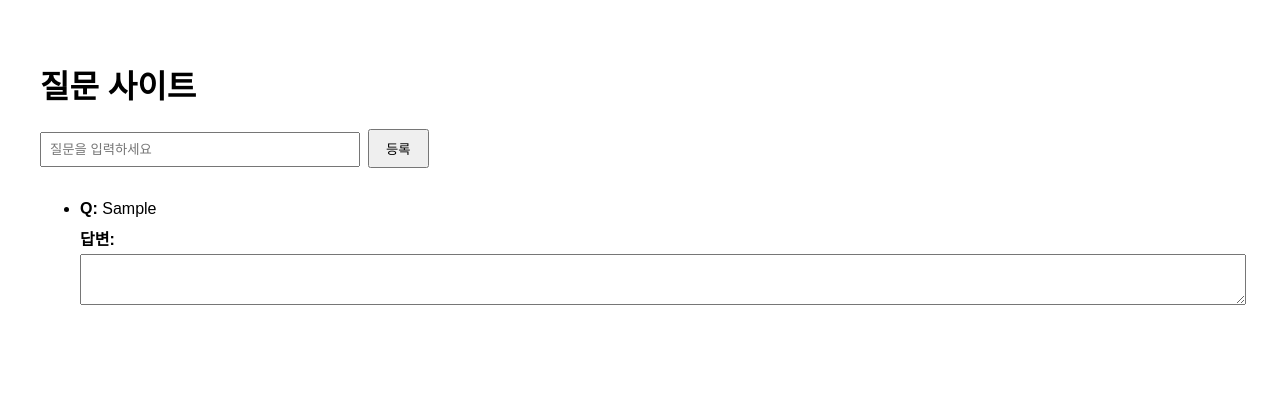
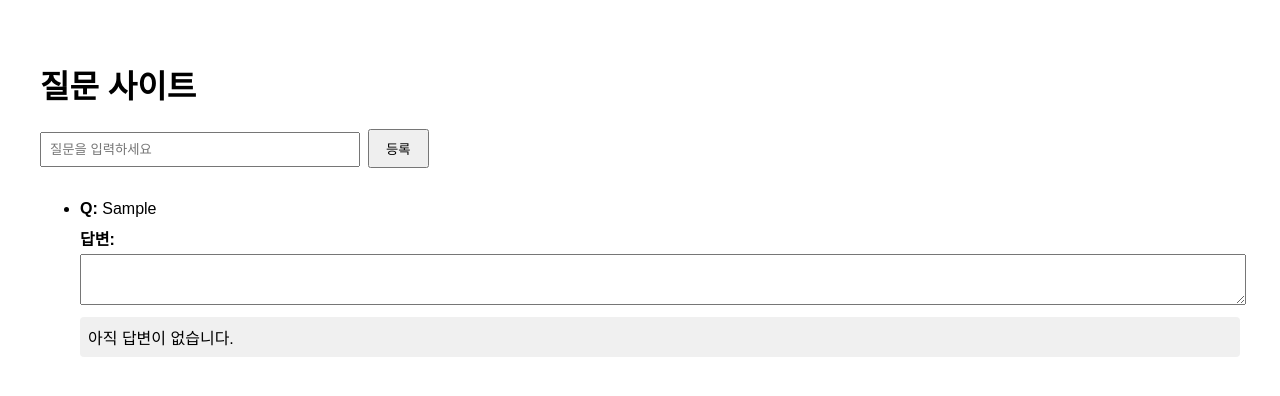
Before and after one commit to uahyeonuk4273/question-site, a Next.js app: page / in a window 1280 px wide. Both pictures are taken after typing "Sample" into the empty fields and a click on the button "등록". Shown: the top 396 px of the page. Built offline with nearby package versions, Linux system fonts and the light colour scheme.

Commit message:
답변 상태 불변성 유지 수정

```diff
--- a/pages/index.js
+++ b/pages/index.js
@@ -12,11 +12,10 @@ export default function Home() {
   };
 
   const handleAnswerChange = (idx, value) => {
-    // 불변성 유지해서 새 객체로 업데이트
-    setQuestions(prevQuestions => {
-      const newQuestions = [...prevQuestions];
-      newQuestions[idx] = { ...newQuestions[idx], answer: value };
-      return newQuestions;
+    setQuestions(prev => {
+      const newQs = [...prev];
+      newQs[idx] = { ...newQs[idx], answer: value };
+      return newQs;
     });
   };
 
@@ -39,7 +38,7 @@ export default function Home() {
 
       <ul style={{ marginTop: '2rem' }}>
         {questions.map((q, idx) => (
-          <li key={idx} style={{ marginBottom: '1.5rem' }}>
+          <li key={idx} style={{ marginBottom: '2rem' }}>
             <strong>Q:</strong> {q.text}
             <div style={{ marginTop: '0.5rem' }}>
               <label>
@@ -51,6 +50,10 @@ export default function Home() {
                   style={{ width: '100%', marginTop: '0.25rem' }}
                 />
               </label>
+              {/* 여기에 답변 내용을 텍스트로 보여주기 */}
+              <p style={{ marginTop: '0.5rem', whiteSpace: 'pre-wrap', backgroundColor: '#f0f0f0', padding: '0.5rem', borderRadius: '4px' }}>
+                {q.answer || "아직 답변이 없습니다."}
+              </p>
             </div>
           </li>
         ))}
```
